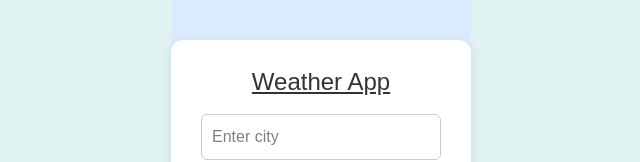
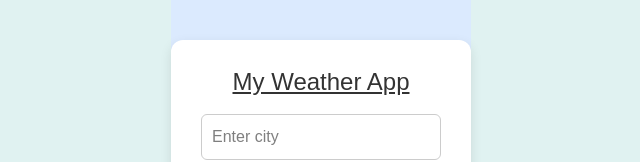
Before and after one commit to persian-ux/jenkins_pipelines, a React (Vite) app: page / in a window 1280 px wide. Shown: the part 256-418 px from the top of the page, without its empty margins (319-959 px from the left). Built offline with nearby package versions, Linux system fonts and the light colour scheme.

Commit message:
Change title from 'Weather App' to 'My Weather App'

```diff
--- a/src/components/Weather.jsx
+++ b/src/components/Weather.jsx
@@ -23,7 +23,7 @@ const Weather = () => {
 
   return (
     <div className="weather-box">
-      <h1 className='text-8xl underline'>Weather App</h1>
+      <h1 className='text-8xl underline'>My Weather App</h1>
       <input
         type="text"
         placeholder="Enter city"
```
